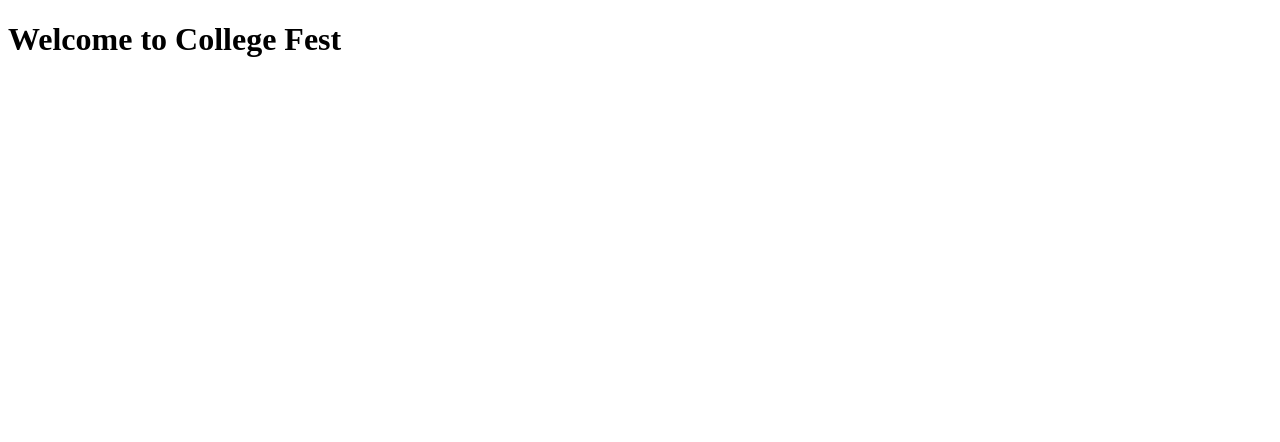
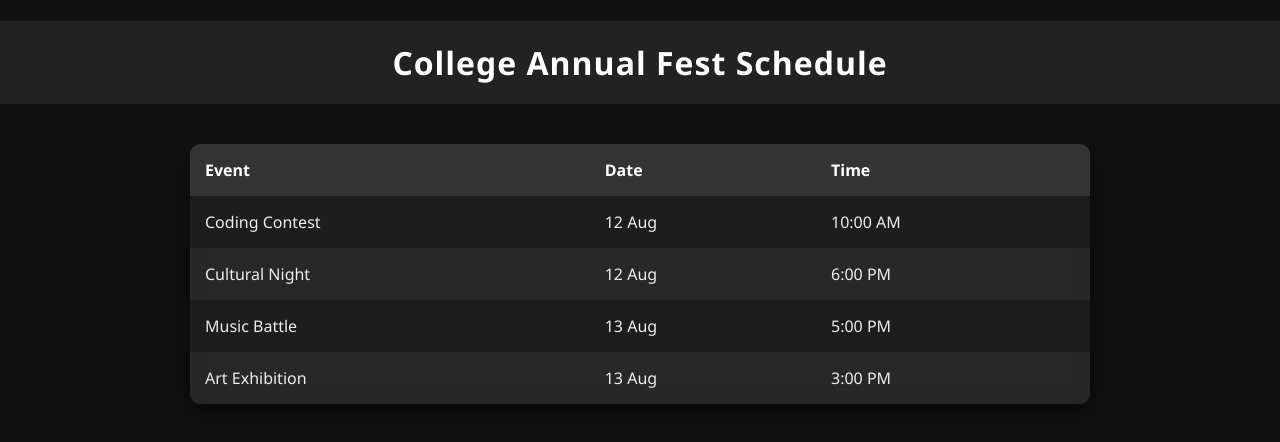
Before and after one commit to Rohit2303A510J0/CollegeFest, a plain HTML site: page index.html in a window 1280 px wide. Drawn offline with Linux system fonts and the light colour scheme.

Commit message:
Added schedule table

```diff
--- a/index.html
+++ b/index.html
@@ -2,10 +2,109 @@
 <html lang="en">
 <head>
     <meta charset="UTF-8">
-    <meta name="viewport" content="width=device-width, initial-scale=1.0">
-    <title>College Fest</title>
+    <title>College Fest Schedule</title>
+    <style>
+        body {
+            font-family: 'Segoe UI', Tahoma, Geneva, Verdana, sans-serif;
+            margin: 0;
+            padding: 0;
+            background: #111;
+            color: #eee;
+        }
+
+        h1 {
+            text-align: center;
+            padding: 20px 0;
+            background: #222;
+            color: #fff;
+            font-size: 2rem;
+            letter-spacing: 1px;
+        }
+
+        section {
+            max-width: 900px;
+            margin: 40px auto;
+            padding: 0 20px;
+        }
+
+        table {
+            width: 100%;
+            border-collapse: collapse;
+            backdrop-filter: blur(10px);
+            background: rgba(255,255,255,0.05);
+            box-shadow: 0 8px 20px rgba(0,0,0,0.5);
+            border-radius: 10px;
+            overflow: hidden;
+            position: relative;
+        }
+
+        th, td {
+            padding: 15px;
+            text-align: left;
+        }
+
+        th {
+            background: rgba(255,255,255,0.1);
+            color: #fff;
+            font-weight: 600;
+            font-size: 1rem;
+        }
+
+        tbody tr:nth-child(even) {
+            background: rgba(255,255,255,0.05);
+        }
+
+        tbody tr:hover {
+            background: rgba(255,255,255,0.15);
+            transform: scale(1.02);
+            transition: all 0.3s ease;
+        }
+
+        @media (max-width: 600px) {
+            th, td {
+                padding: 10px;
+                font-size: 0.9rem;
+            }
+            h1 {
+                font-size: 1.5rem;
+            }
+        }
+    </style>
 </head>
 <body>
-    <h1>Welcome to College Fest</h1>
+    <h1>College Annual Fest Schedule</h1>
+    <section>
+        <table>
+            <thead>
+                <tr>
+                    <th>Event</th>
+                    <th>Date</th>
+                    <th>Time</th>
+                </tr>
+            </thead>
+            <tbody>
+                <tr>
+                    <td>Coding Contest</td>
+                    <td>12 Aug</td>
+                    <td>10:00 AM</td>
+                </tr>
+                <tr>
+                    <td>Cultural Night</td>
+                    <td>12 Aug</td>
+                    <td>6:00 PM</td>
+                </tr>
+                <tr>
+                    <td>Music Battle</td>
+                    <td>13 Aug</td>
+                    <td>5:00 PM</td>
+                </tr>
+                <tr>
+                    <td>Art Exhibition</td>
+                    <td>13 Aug</td>
+                    <td>3:00 PM</td>
+                </tr>
+            </tbody>
+        </table>
+    </section>
 </body>
 </html>
```
